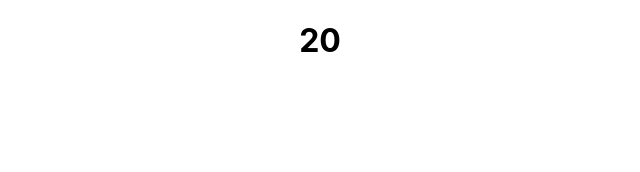
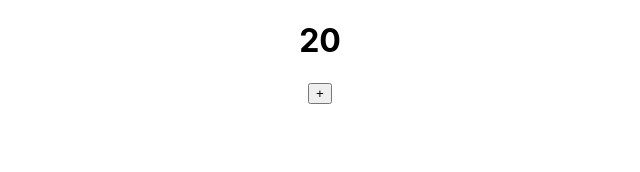
Before and after one commit to KG700/Thermostat-revisited-React, a React (Create React App) app: page / in a window 1280 px wide. Shown: the top 172 px of the page, without its empty margins (320-960 px from the left). Built offline with nearby package versions, Linux system fonts and the light colour scheme.

Commit message:
Created a Controller Component

```diff
--- a/src/App.js
+++ b/src/App.js
@@ -1,5 +1,6 @@
 import React from 'react';
 import Temperature from './Temperature/Temperature';
+import Controller from './Controller/Controller';
 import './App.css';
 
 function App() {
@@ -10,6 +11,10 @@ function App() {
         value={20}
       />
 
+      <Controller
+        value={'+'}
+      />
+
     </div>
   );
 }
--- /dev/null
+++ b/src/Controller/Controller.js
@@ -0,0 +1,11 @@
+import React from 'react';
+
+const Controller = (props) => {
+  return (
+    <div>
+      <button>{props.value}</button>
+    </div>
+  )
+}
+
+export default Controller;
```
